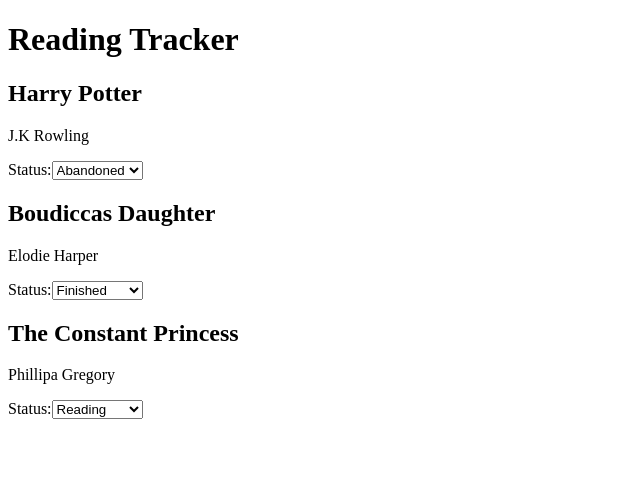
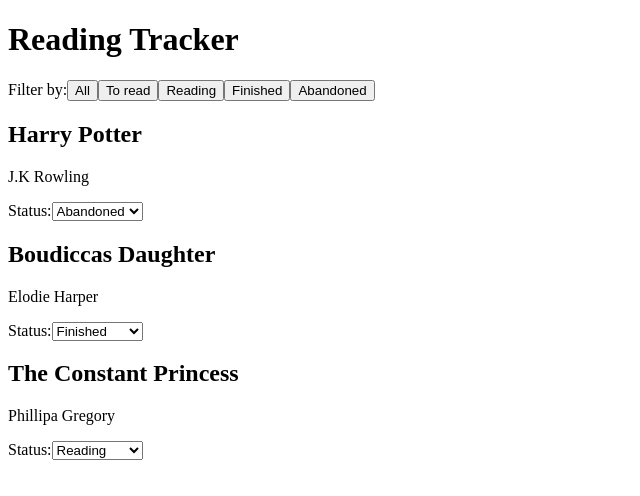
Before and after one commit to abichown/reading-tracker, a Next.js app: page / in a window 1280 px wide. Shown: the top 496 px of the page, without its empty margins (0-640 px from the left). Built offline with nearby package versions, Linux system fonts and the light colour scheme.

Commit message:
Add filtering by status

```diff
--- a/src/app/page.tsx
+++ b/src/app/page.tsx
@@ -1,6 +1,7 @@
 "use client";
 
 import { BookList } from "@/components/book-list";
+import { FilterControls } from "@/components/filter-controls";
 import { Book } from "@/types/book";
 import { useState } from "react";
 
@@ -32,6 +33,7 @@
 
 export default function Home() {
     const [books, setBooks] = useState(defaultBooks);
+    const [filter, setFilter] = useState<"ALL" | Book["status"]>("ALL");
 
     const onStatusChange = ({ bookId, newStatus }: onStatusChangeProps) => {
         const updatedBooks = books.map((book) => {
@@ -46,10 +48,18 @@
         setBooks(updatedBooks);
         return;
     };
+
+    const filterBooks = () => {
+        if (filter === "ALL") return books;
+        const filteredBooks = books.filter((book) => book.status === filter);
+        return filteredBooks;
+    };
+
     return (
         <main>
             <h1>Reading Tracker</h1>
-            <BookList books={books} onStatusChange={onStatusChange} />
+            <FilterControls setFilter={setFilter} />
+            <BookList books={filterBooks()} onStatusChange={onStatusChange} />
         </main>
     );
 }
--- /dev/null
+++ b/src/components/filter-controls.tsx
@@ -0,0 +1,21 @@
+import { Book } from "@/types/book";
+import { Dispatch, SetStateAction } from "react";
+
+interface FilterControlsProps {
+    setFilter: Dispatch<SetStateAction<"ALL" | Book["status"]>>;
+}
+
+const FilterControls = ({ setFilter }: FilterControlsProps) => {
+    return (
+        <>
+            Filter by:
+            <button onClick={() => setFilter("ALL")}>All</button>
+            <button onClick={() => setFilter("TO_READ")}>To read</button>
+            <button onClick={() => setFilter("READING")}>Reading</button>
+            <button onClick={() => setFilter("FINISHED")}>Finished</button>
+            <button onClick={() => setFilter("ABANDONED")}>Abandoned</button>
+        </>
+    );
+};
+
+export { FilterControls };
--- a/src/components/status-dropdown.tsx
+++ b/src/components/status-dropdown.tsx
@@ -26,10 +26,10 @@
 
     return (
         <>
-            <label htmlFor="status">Status:</label>
+            <label htmlFor={`status-${bookId}`}>Status:</label>
             <select
                 name="status"
-                id="status"
+                id={`status-${bookId}`}
                 value={currentStatus}
                 onChange={onChange}
             >
```
